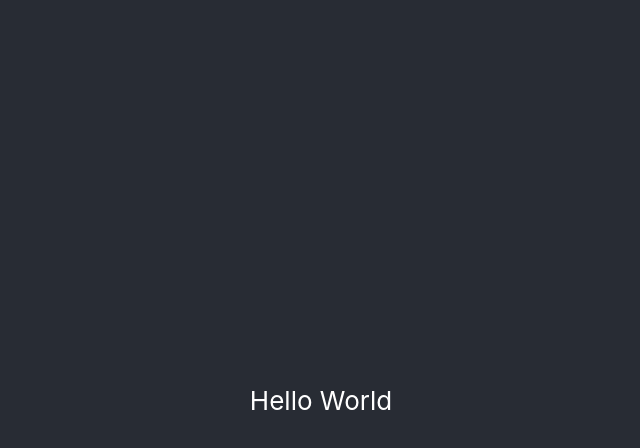
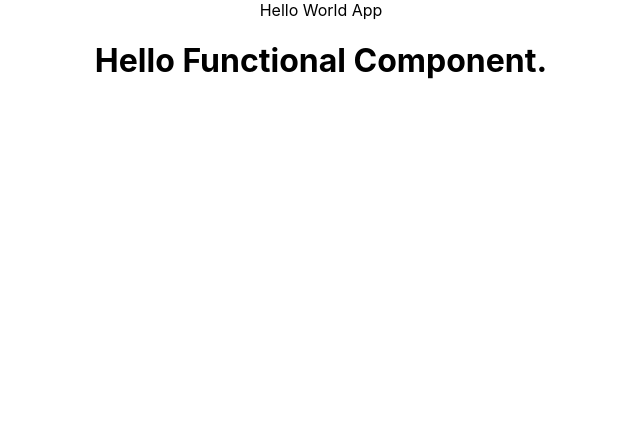
Before and after one commit to sanjay-personal/Reactjs_tutorial, a React (Create React App) app in the folder learning/: page / in a window 1280 px wide. Shown: the top 448 px of the page, without its empty margins (319-959 px from the left). Built offline with nearby package versions, Linux system fonts and the light colour scheme.

Commit message:
added Functional Component

```diff
--- a/learning/src/App.js
+++ b/learning/src/App.js
@@ -1,13 +1,14 @@
 import './App.css';
+import Hello from './components/functional/hello'
 
 function App() {
   return (
     <div className="App">
-      <header className="App-header">
-        <p>
-          Hello World
-        </p>
-      </header>
+
+         <div> Hello World App </div>
+
+      <Hello />
+
     </div>
   );
 }
--- /dev/null
+++ b/learning/src/components/functional/hello.js
@@ -0,0 +1,5 @@
+// import {React} from 'react'
+
+let hello = ()=> <h1>Hello Functional Component.</h1>
+
+export default hello
```
